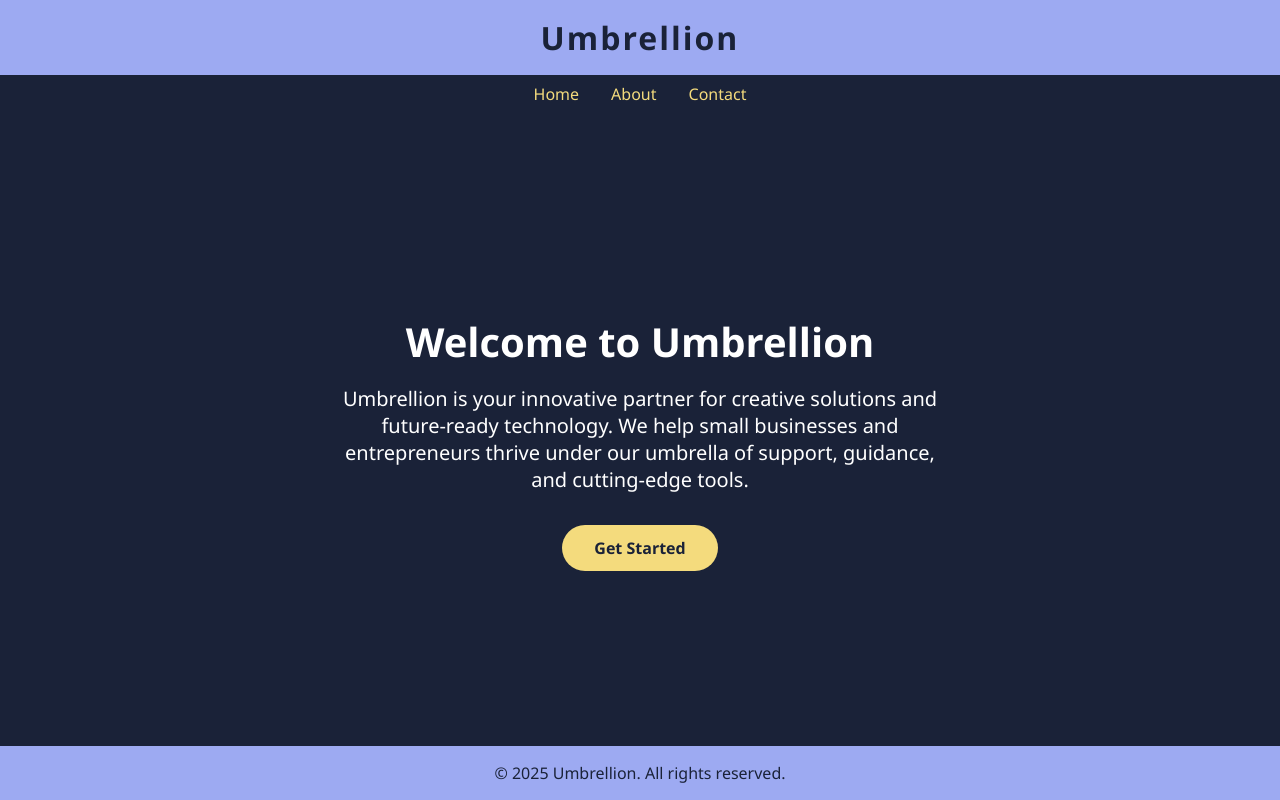
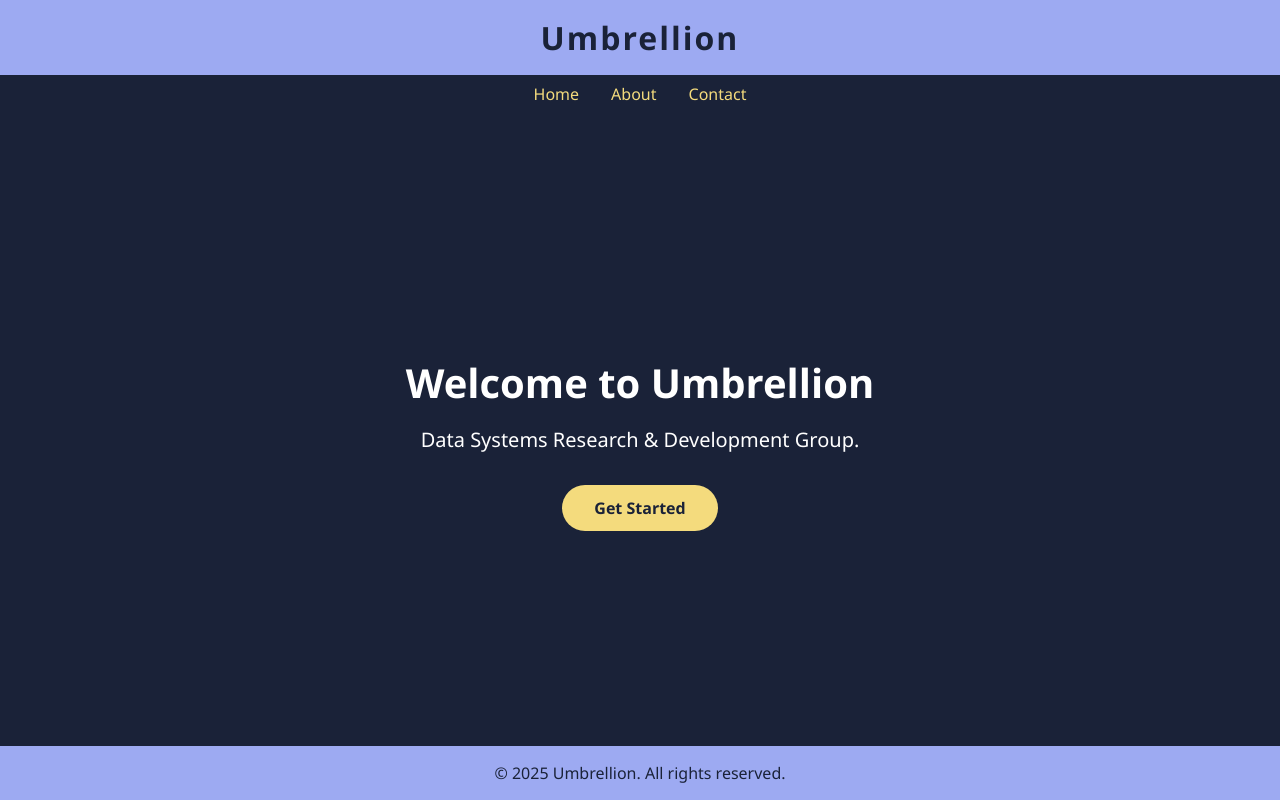
Before and after one commit to WCM-CS/umbrellion, a plain HTML site: page index.html in a window 1280 px wide. Drawn offline with Linux system fonts and the light colour scheme.

Commit message:
Update index.html

```diff
--- a/index.html
+++ b/index.html
@@ -114,7 +114,7 @@
   <main>
     <h1>Welcome to Umbrellion</h1>
     <p>
-      Umbrellion is your innovative partner for creative solutions and future-ready technology. We help small businesses and entrepreneurs thrive under our umbrella of support, guidance, and cutting-edge tools.
+      Data Systems Research & Development Group.
     </p>
     <a class="cta" href="#">Get Started</a>
   </main>
```
